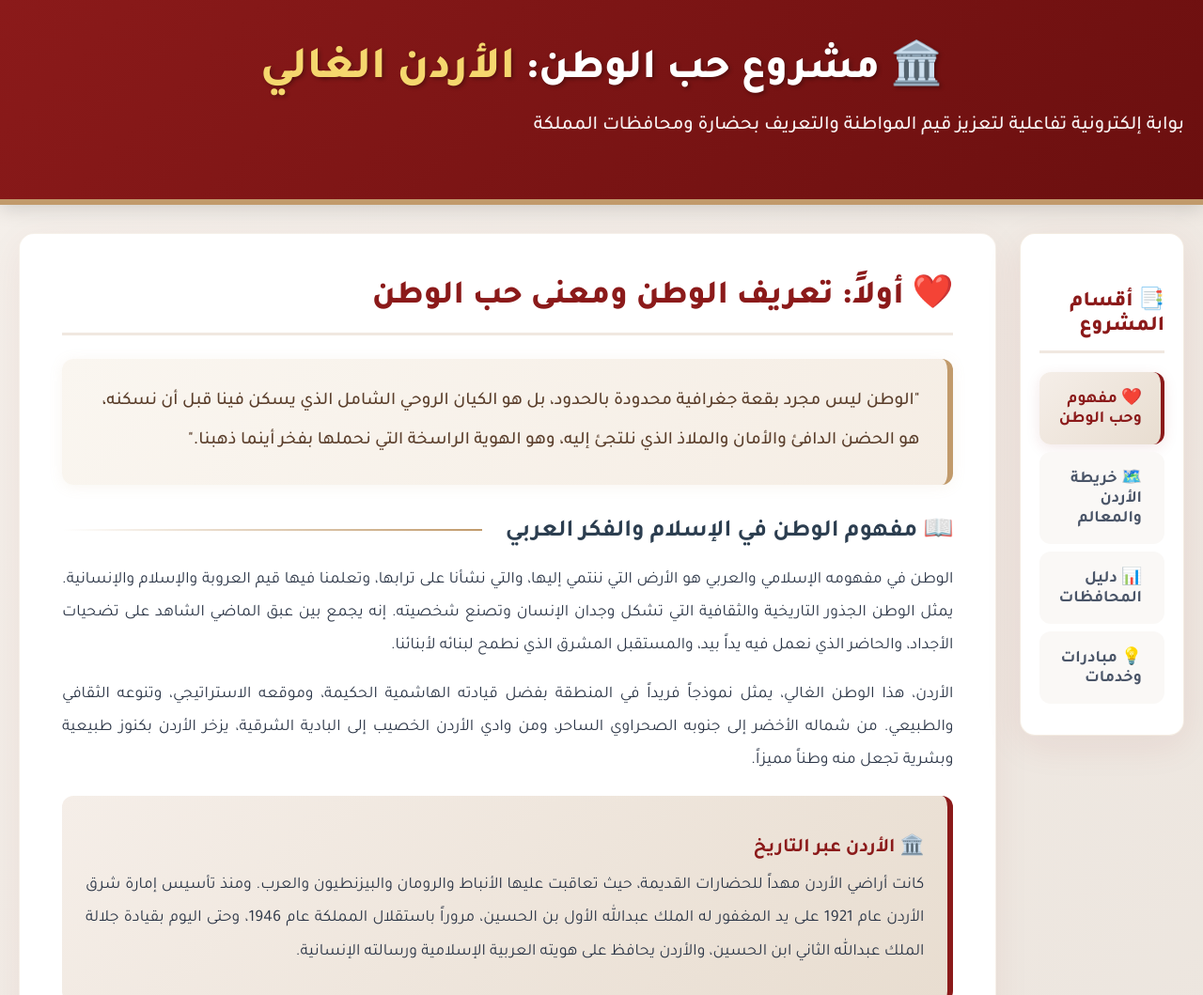
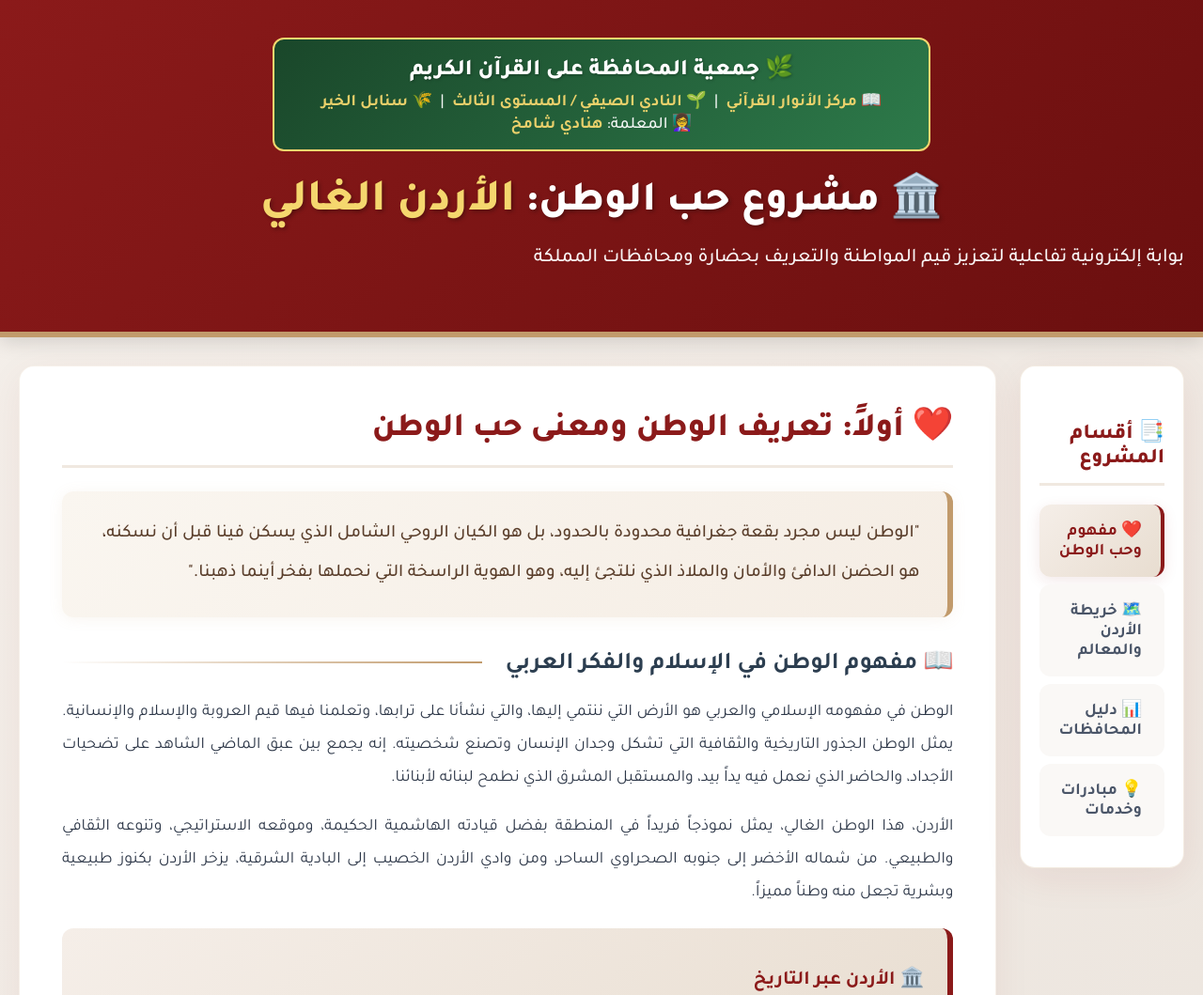
Before and after one commit to walaismailh1-byte/jordan-website, a plain HTML site: page index.html in a window 1280 px wide. Shown: the top 1059 px of the page at 94% size. Drawn offline with Linux system fonts and the light colour scheme.

Commit message:
Update index.html

```diff
--- a/index.html
+++ b/index.html
@@ -27,6 +27,38 @@
             border-bottom: 6px solid #C19A6B;
             box-shadow: 0 4px 20px rgba(0,0,0,0.15);
         }
+
+        /* ====== شعار الجمعية ====== */
+        .org-header {
+            background: linear-gradient(135deg, #1a472a 0%, #2d7a4a 100%);
+            padding: 15px 20px;
+            border-radius: 12px;
+            margin-bottom: 20px;
+            border: 2px solid #F5D76E;
+            max-width: 700px;
+            margin-left: auto;
+            margin-right: auto;
+        }
+        .org-header .org-name {
+            font-size: 1.5rem;
+            font-weight: 800;
+            color: #F5D76E;
+            text-shadow: 1px 1px 3px rgba(0,0,0,0.3);
+        }
+        .org-header .org-name span {
+            color: #FFFFFF;
+        }
+        .org-header .org-details {
+            font-size: 1.1rem;
+            font-weight: 500;
+            color: #FFFFFF;
+            margin-top: 5px;
+            opacity: 0.95;
+        }
+        .org-header .org-details strong {
+            color: #F5D76E;
+        }
+
         header h1 {
             font-size: 2.8rem;
             font-weight: 800;
@@ -310,6 +342,8 @@
             .content-area { padding: 25px; }
             header h1 { font-size: 2rem; }
             header h1 span { font-size: 2.2rem; }
+            .org-header .org-name { font-size: 1.2rem; }
+            .org-header .org-details { font-size: 0.95rem; }
         }
 
         @media (max-width: 600px) {
@@ -322,12 +356,25 @@
             h3 { font-size: 1.3rem; }
             th, td { padding: 10px 12px; font-size: 0.8rem; }
             blockquote { font-size: 1rem; padding: 18px; }
+            .org-header .org-name { font-size: 1rem; }
+            .org-header .org-details { font-size: 0.85rem; }
+            .org-header { padding: 10px 15px; }
         }
     </style>
 </head>
 <body>
 
     <header>
+        <!-- ====== شعار الجمعية ====== -->
+        <div class="org-header">
+            <div class="org-name">🌿 <span>جمعية المحافظة على القرآن الكريم</span></div>
+            <div class="org-details">
+                📖 <strong>مركز الأنوار القرآني</strong> &nbsp;|&nbsp; 🌱 <strong>النادي الصيفي / المستوى الثالث</strong> &nbsp;|&nbsp; 🌾 <strong>سنابل الخير</strong>
+                <br>
+                👩‍🏫 المعلمة: <strong>هنادي شامخ</strong>
+            </div>
+        </div>
+
         <h1>🏛️ مشروع حب الوطن: <span>الأردن الغالي</span></h1>
         <p>بوابة إلكترونية تفاعلية لتعزيز قيم المواطنة والتعريف بحضارة ومحافظات المملكة</p>
     </header>
@@ -625,7 +672,7 @@
 
     <!-- ====== توقيع المطور ====== -->
     <div class="footer-credit">
-        ✨ تم الإنشاء بواسطة <strong>هنادي شامخ</strong> ✨
+        ✨ تم الإنشاء بواسطة <strong>المعلمة هنادي شامخ </strong> ✨
     </div>
 
     <!-- ====== جافاسكريبت ====== -->
```
